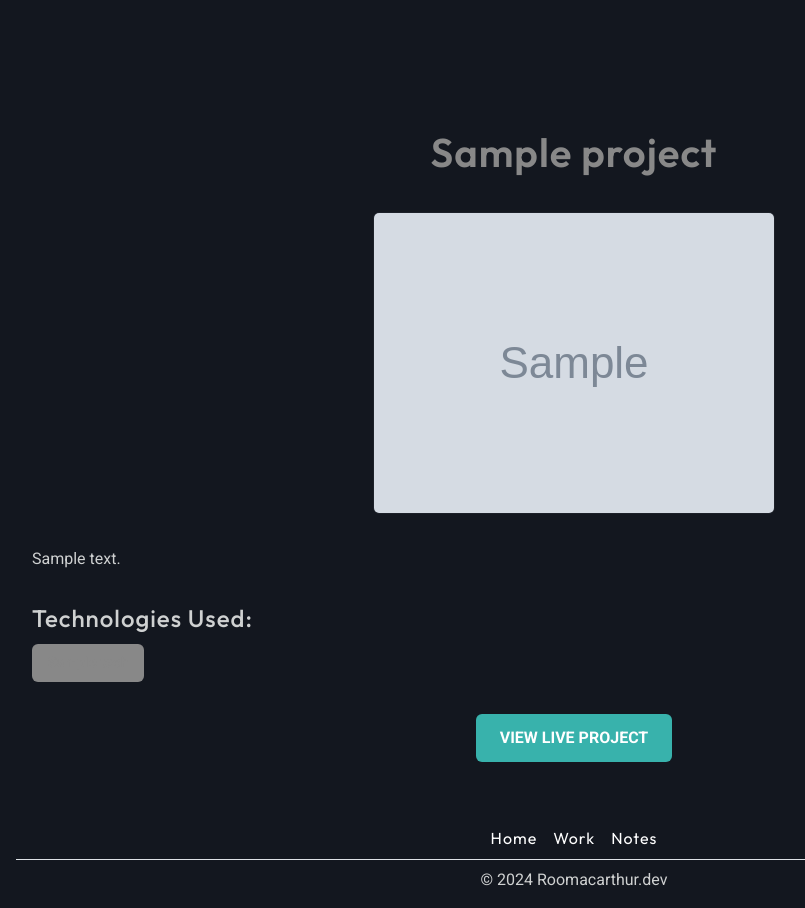
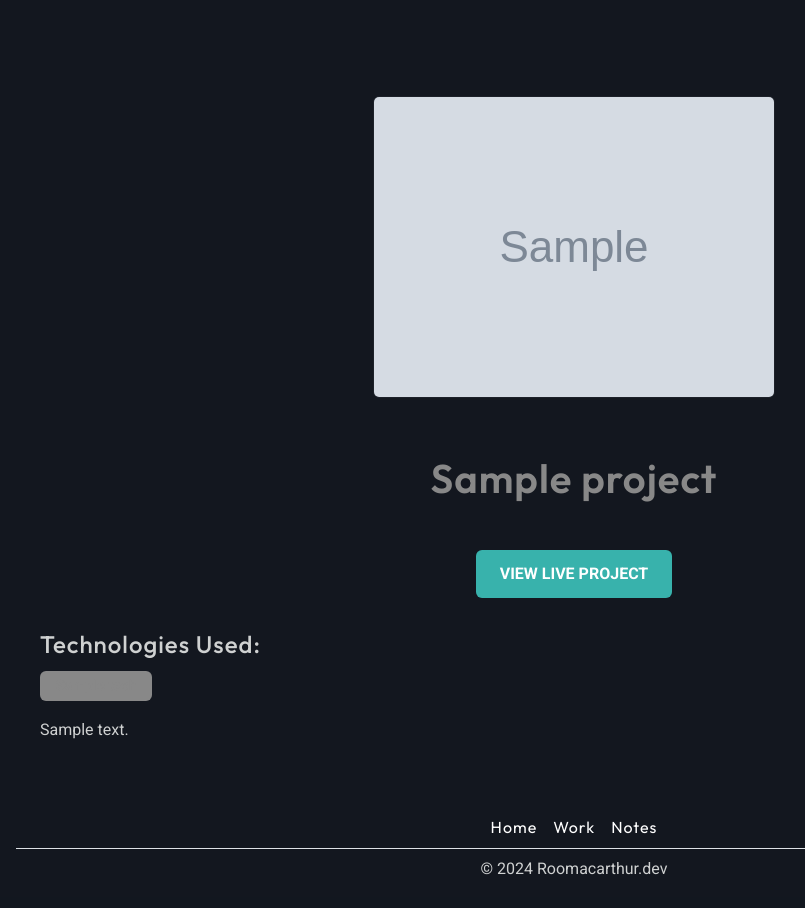
Before and after one commit to roomacarthur/rm_v3, a Django app: template portfolio/templates/portfolio/project_detail.html in a window 1280 px wide. Shown: the part 62-970 px from the top of the page, without its empty margins (66-871 px from the left). After the commit the page ends 937 px from the top, so only its background shows below. Run offline with Django 5.2, Linux system fonts and the light colour scheme; the template is opened without the code that fills it: most values are stand-ins (such as "Sample title", 1, 10 or a date in 2020); grey boxes marked "Sample" are stand-in pictures; parts of the project's set-up code (start-up, migrations or seed data) failed here and were passed over.

Commit message:
updates: list and detail templates

```diff
--- a/portfolio/templates/portfolio/project_detail.html
+++ b/portfolio/templates/portfolio/project_detail.html
@@ -1,32 +1,35 @@
 {% extends 'base.html' %}
 
 {% block content %}
-    <div class="container projectDetailContainer">
-        <h1 class="projectDetailTitle" style="background-image: linear-gradient(45deg, {{ project.background_colour }}, {{ project.text_color }});">
-            {{ project.title }}
-        </h1>
-        {% if project.feature_image %}
+    <div class="container p-4 projectDetailContainer">
+                {% if project.feature_image %}
             <div class="projectDetailImageWrapper">
                 <img src="{{ project.feature_image.url }}" alt="{{ project.title }}" class="projectDetailImage">
             </div>
         {% endif %}
-        <div class="projectDetailBody">
-            {{ project.render_markdown_content|safe }}
-        </div>
+        <h1 class="projectDetailTitle" style="background-image: linear-gradient(45deg, {{ project.background_colour }}, {{ project.text_color }});">
+            {{ project.title }}
+        </h1>
+
+                {% if project.project_url %}
+            <div class="projectExternalLink">
+                <a href="{{ project.project_url }}" target="_blank" rel="noopener noreferrer" class="btn btn-primary">View Live Project</a>
+            </div>
+        {% endif %}
         <div class="projectTechnologies">
             <h3>Technologies Used:</h3>
             <ul class="technologyList">
                 {% for tech in project.technologies.all %}
-                    <li class="technologyBadge" style="background-color: {{ tech.background_colour }}; color: {{ tech.text_color }};">
+                    <li class="technologyBadge badge" style="background-color: {{ tech.background_colour }}; color: {{ tech.text_color }};">
                         {{ tech.name }}
                     </li>
                 {% endfor %}
             </ul>
         </div>
-        {% if project.project_url %}
-            <div class="projectExternalLink">
-                <a href="{{ project.project_url }}" target="_blank" rel="noopener noreferrer" class="btn btn-primary">View Live Project</a>
-            </div>
-        {% endif %}
+        <div class="projectDetailBody">
+            {{ project.render_markdown_content|safe }}
+        </div>
+
+
     </div>
 {% endblock %}
--- a/portfolio/templates/portfolio/project_list.html
+++ b/portfolio/templates/portfolio/project_list.html
@@ -3,9 +3,9 @@
 {% block metaDescription %}Showcasing a collection of my completed and upcoming projects. Explore my work and see what I'm building next!{% endblock metaDescription %}
 {% block metaKeywords %}portfolio, projects, web development, django, upcoming projects, complete projects{% endblock metaKeywords %}
 {% block content %}
-    <h1 class="text-center pageTitle">Take a look at my work</h1>
+    <h1 class="text-center pageTitle mb-4">Take a look at my work</h1>
     <div class="container">
-        <div class="row gy-4"> <!-- Add row and gutter spacing -->
+        <div class="row gy-4 mt-4"> <!-- Add row and gutter spacing -->
             {% for project in projects %}
                 {% if project.is_complete %}
                     <a href="{{ project.get_absolute_url }}" class="col-lg-4 col-md-6 col-sm-12 text-decoration-none"> <!-- Card link for completed projects -->
```
